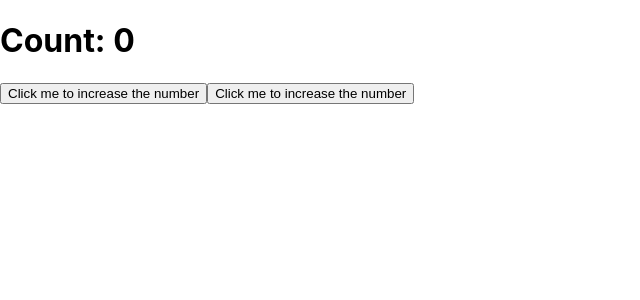
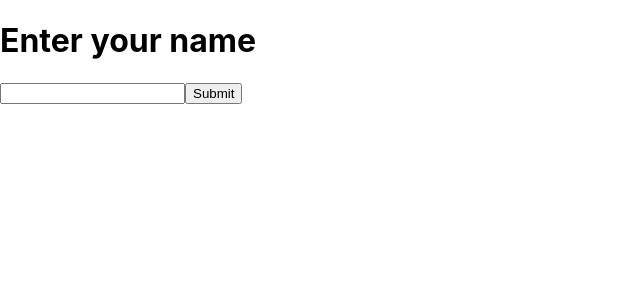
Before and after one commit to Sherrrrryyy/React-Hooks, a React (Create React App) app: page / in a window 1280 px wide. Shown: the top 300 px of the page, without its empty margins (0-640 px from the left). Built offline with nearby package versions, Linux system fonts and the light colour scheme.

Commit message:
Comment out additional unused state and effect hooks in App component

```diff
--- a/src/App.js
+++ b/src/App.js
@@ -3,17 +3,6 @@ import './App.css';
 import { useEffect, useState } from 'react';
 
 function App() {
-
-  // useState Hook
-  // const [count, setCount] = useState(0);
-
-  // const addNumber = () => {
-  //     setCount(prev => prev + 2)
-  //   }
-
-  //   const subNumber = () => {
-  //       setCount(prev => prev - 1)
-  //     }
 
   // const [name, setName] = useState('Hasnain');
 
@@ -41,20 +30,45 @@ function App() {
   //   fetch('https://fakestoreapi.com/products').then((response) => response.json()).then((json) => setData(json))
   // }, [setData])
 
-    const [count, setCount] = useState(0)
+  // useState Hook Example 1
+  // const [count, setCount] = useState(0)
+
+  // useState Hook Example 2
+  // const [name, setName] = useState('Enter Your Name')
+
+  // useState Hook Example 3
+  const [data, setData] = useState([]);
+  const [name, setName] = useState('');
+
+  const handleInput = (e) => {
+    setName(e.target.value)
+  }
+
+
+  const saveUserData = () => {
+    setData((prevData) => [...prevData, name]);
+    setName('')
+ console.log(data);
+
+  }
+
 
   return (
     <>
-      <div>
+
+      {/* Example 1 */}
+
+      {/* <div>
         <h1>Count: {count}</h1>
         <button onClick={()=> setCount(count + 1)}>Click me to increase the number</button>
         <button onClick={()=> setCount(count -1)}>Click me to increase the number</button>
-      </div>
-      {/*
+      </div> */}
+
       <div>
         <h1>Enter your name</h1>
-        <input type="text" value={name} onChange={nameChange} />
-      </div> */}
+        <input type="text" value={name} onChange={handleInput} />
+        <button onClick={saveUserData}>Submit</button>
+      </div>
 
 
       {/* useEffect */}
```
Lines whose indentation alone changed are shown as unchanged.
